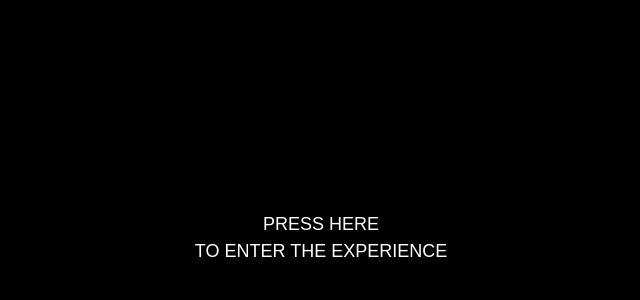
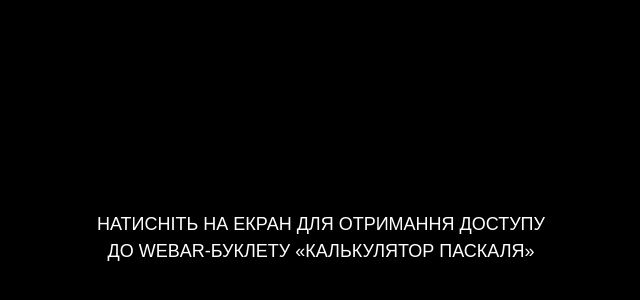
Before and after one commit to artpro1603/WebAR-Template, a plain HTML site: page index.html in a window 1280 px wide. Shown: the part 162-462 px from the top of the page, without its empty margins (319-959 px from the left). Drawn offline with nearby package versions, Linux system fonts and the light colour scheme.

Commit message:
Changed by GitHub

```diff
--- a/index.html
+++ b/index.html
@@ -27,9 +27,9 @@
                 text-transform: uppercase; font-family: Arial, Helvetica, sans-serif; font-weight: 400; line-height: 1.5em; font-size: large; white-space: nowrap;
                 user-select: none; pointer-events: none;
             ">
-            Press here
+            Натисніть на екран для отримання доступу
             <br>
-            to enter the experience
+            до WebAR-буклету «Калькулятор Паскаля»
         </div>
     </div>
 
```
